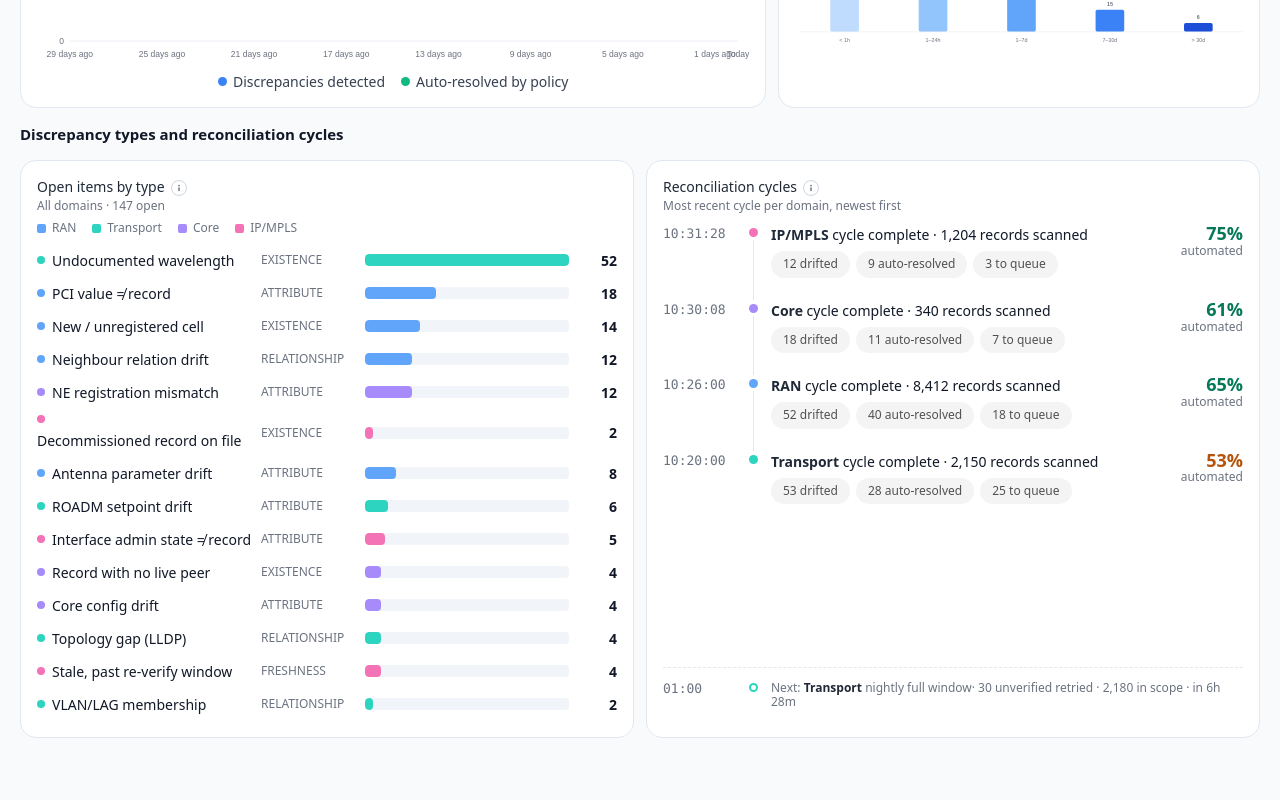
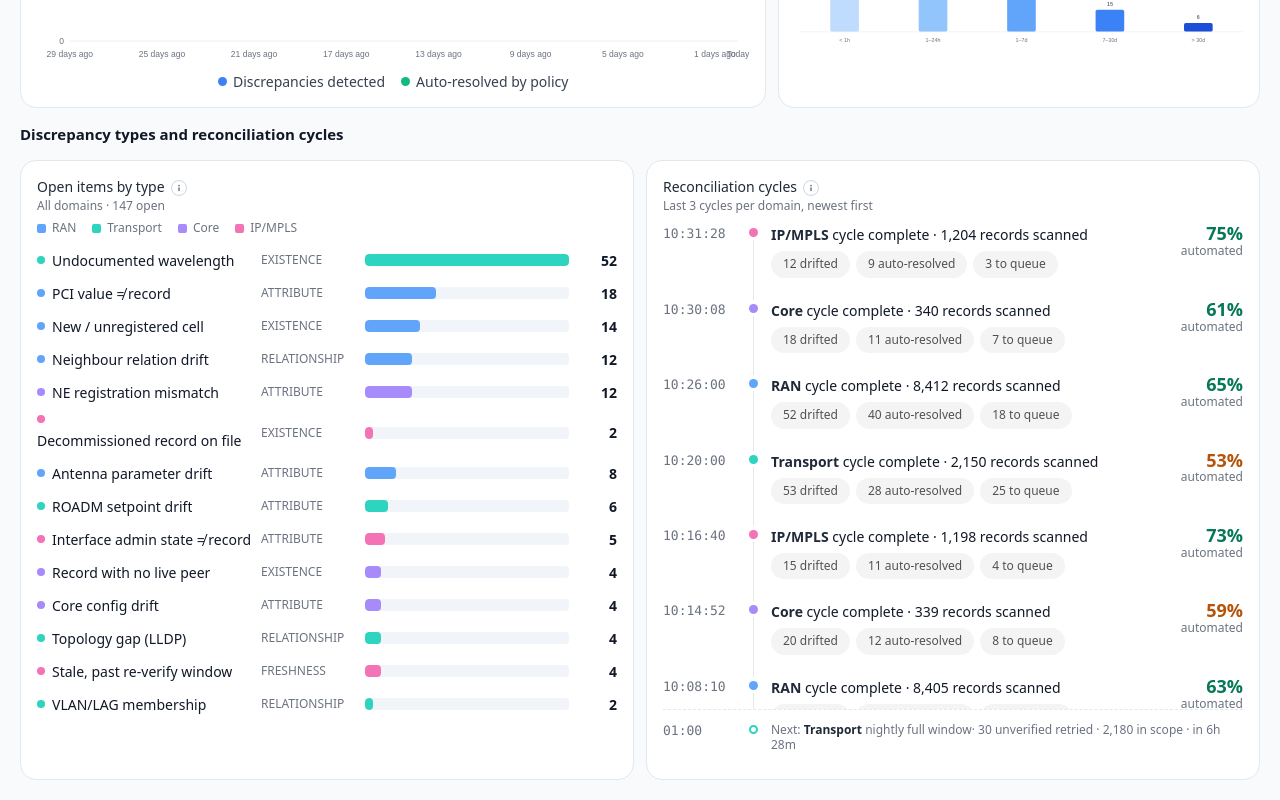
Before and after one commit to jayesh-vision/Discovery-and-Inventory, a React (Vite) app: page /discovery/insights in a window 1280 px wide. Shown: the part 2516-3316 px from the top of the page. Before the commit the page ends 3274 px from the top, so only its background shows below. Built offline with nearby package versions, Linux system fonts and the light colour scheme.

Commit message:
Discrepancy types and reconciliation cycles section has aligned

```diff
--- a/src/data/discoveryOverview.ts
+++ b/src/data/discoveryOverview.ts
@@ -116,13 +116,27 @@ export const ROOT_CAUSE_FAILURES: RootCauseFailure[] = [
     examples: ['BLR-UPF-CORE-05', 'BLR-AMF-CORE-02'], action: 'Restart NRF subscription', tag: 'NET' }
 ];
 
-/* ── Reconciliation cycles, most recent per domain ───────────────────── */
+/* ── Reconciliation cycles, most recent first ─────────────────────────
+   Each domain's own most recent cycle sits first (its exact numbers are
+   read elsewhere — DOMAIN_COVERAGE, CYCLE_ACTIVITY, RECONCILE_JOBS'
+   resultSummary, RULES' activity log — so those stay unchanged); the two
+   older cycles behind each one are real history, not filler, and let the
+   Insights "Reconciliation cycles" timeline read as an actual log instead
+   of a four-row snapshot with the card mostly empty beneath it. */
 export interface ReconcileCycleRow { domain: DomainKey; when: string; scanned: number; touchlessPct: number; drifted: number; autoResolved: number; queue: number }
 export const RECONCILE_CYCLE_ROWS: ReconcileCycleRow[] = [
   { domain: 'IPMPLS', when: '10:31:28', scanned: 1204, touchlessPct: 75, drifted: 12, autoResolved: 9, queue: 3 },
   { domain: 'Core', when: '10:30:08', scanned: 340, touchlessPct: 61, drifted: 18, autoResolved: 11, queue: 7 },
   { domain: 'RAN', when: '10:26:00', scanned: 8412, touchlessPct: 65, drifted: 52, autoResolved: 40, queue: 18 },
-  { domain: 'Transport', when: '10:20:00', scanned: 2150, touchlessPct: 53, drifted: 53, autoResolved: 28, queue: 25 }
+  { domain: 'Transport', when: '10:20:00', scanned: 2150, touchlessPct: 53, drifted: 53, autoResolved: 28, queue: 25 },
+  { domain: 'IPMPLS', when: '10:16:40', scanned: 1198, touchlessPct: 73, drifted: 15, autoResolved: 11, queue: 4 },
+  { domain: 'Core', when: '10:14:52', scanned: 339, touchlessPct: 59, drifted: 20, autoResolved: 12, queue: 8 },
+  { domain: 'RAN', when: '10:08:10', scanned: 8405, touchlessPct: 63, drifted: 58, autoResolved: 43, queue: 15 },
+  { domain: 'Transport', when: '09:58:00', scanned: 2148, touchlessPct: 51, drifted: 57, autoResolved: 27, queue: 30 },
+  { domain: 'IPMPLS', when: '09:41:15', scanned: 1201, touchlessPct: 71, drifted: 14, autoResolved: 10, queue: 4 },
+  { domain: 'Core', when: '09:38:30', scanned: 340, touchlessPct: 58, drifted: 21, autoResolved: 12, queue: 9 },
+  { domain: 'RAN', when: '08:52:44', scanned: 8398, touchlessPct: 61, drifted: 61, autoResolved: 44, queue: 17 },
+  { domain: 'Transport', when: '07:40:00', scanned: 2145, touchlessPct: 49, drifted: 60, autoResolved: 26, queue: 34 }
 ];
 export const RECONCILE_NEXT = { domain: 'Transport' as DomainKey, note: 'nightly full window', unverified: 30, inScope: 2180, eta: '6h 28m', at: '01:00' };
 
--- a/src/data/reconcileOverview.ts
+++ b/src/data/reconcileOverview.ts
@@ -127,9 +127,16 @@ export const DISTRIBUTION: UseCaseRow[] = DISCREPANCY_TYPES.map(t => ({ label: t
 export const DISTRIBUTION_TOTAL = DISTRIBUTION.reduce((a, r) => a + r.count, 0);
 
 /* same event as Insights' RECONCILE_CYCLE_ROWS — "found"/"resolved" are that
-   row's drifted/autoResolved fields under this page's own naming */
+   row's drifted/autoResolved fields under this page's own naming. Insights
+   now keeps 2 older cycles behind each domain's latest as real history, so
+   this can't map the whole array 1:1 any more — .find() picks each domain's
+   first (i.e. newest, since the array is sorted newest-first) row only. */
 export interface CycleActivity { domain: DomainKey; scanned: number; found: number; resolved: number }
-export const CYCLE_ACTIVITY: CycleActivity[] = RECONCILE_CYCLE_ROWS.map(c => ({ domain: c.domain, scanned: c.scanned, found: c.drifted, resolved: c.autoResolved }));
+const CYCLE_ACTIVITY_ORDER: DomainKey[] = ['IPMPLS', 'Core', 'RAN', 'Transport'];
+export const CYCLE_ACTIVITY: CycleActivity[] = CYCLE_ACTIVITY_ORDER.map(domain => {
+  const c = RECONCILE_CYCLE_ROWS.find(r => r.domain === domain)!;
+  return { domain, scanned: c.scanned, found: c.drifted, resolved: c.autoResolved };
+});
 
 export interface QuickLink { title: string; sub: string; icon: 'workbench' | 'scan' | 'rules' }
 const ACTIVE_RULE_COUNT = RULES.filter(r => r.status === 'Active' || r.status === 'Executing').length;
--- a/src/screens/Insights.tsx
+++ b/src/screens/Insights.tsx
@@ -78,7 +78,7 @@ const CARD_DEF: Record<string, string> = {
   'Detected vs auto-resolved, per day': 'New discrepancies found each day, and how many were closed automatically by policy without an engineer.',
   'Age of open discrepancies': 'How long the currently open discrepancies have sat unresolved — the older the bucket, the more attention it likely needs.',
   'Open items by type': 'The open backlog broken down by the specific kind of discrepancy, so the most common failure patterns stand out.',
-  'Reconciliation cycles': 'The most recently completed reconciliation run for each domain, and what’s scheduled to run next.'
+  'Reconciliation cycles': 'The last few completed reconciliation runs for each domain, newest first, and what’s scheduled to run next.'
 };
 
 const DomainDot = ({ domain }: { domain: DomainKey }) => (
@@ -514,16 +514,22 @@ export default function Insights() {
 
       <SectionTitle>Discrepancy types and reconciliation cycles</SectionTitle>
       <div className="vw-grid vw-gap-md" style={{ gridTemplateColumns: 'minmax(0, 1fr) minmax(0, 1fr)' }}>
-        <Card>
+        <Card style={{ display: 'flex', flexDirection: 'column', height: '620px' }}>
           <span className="vw-card-title-sm">Open items by type<InfoTip text={CARD_DEF['Open items by type']} label="What this list shows" /></span>
           <div className="vw-card-metric-label-sub" style={{ marginTop: '2px' }}>All domains · {DISCREPANCY_TYPES.reduce((a, r) => a + r.count, 0)} open</div>
-          <div className="row" style={{ gap: 'var(--vw-space-lg)', margin: 'var(--vw-space-sm) 0', flexWrap: 'wrap' }}>
+          <div className="row" style={{ gap: 'var(--vw-space-lg)', margin: 'var(--vw-space-sm) 0', flexWrap: 'wrap', flexShrink: 0 }}>
             {DOMAIN_KEYS.map(d => (
               <span key={d} className="row vw-items-center vw-card-metric-label-sub" style={{ gap: '6px' }}>
                 <span style={{ width: 9, height: 9, borderRadius: 2, background: DOMAIN_HEX[d] }} />{DOMAIN_LABEL[d]}
               </span>
             ))}
           </div>
+          {/* the two cards in this row hold very differently-sized real
+              content (a fixed 14-row type list vs. a growing cycle history) —
+              a shared fixed card height with this list scrolling internally,
+              same idiom as the Location map's site-list panel, keeps both
+              card borders aligned regardless of how either side's data grows */}
+          <div style={{ flex: '1 1 auto', minHeight: 0, overflowY: 'auto' }}>
             {DISCREPANCY_TYPES.map(r => (
               <button key={r.label} className="row vw-items-center is-drill" style={{ gap: 'var(--vw-space-sm)', padding: '6px 0', width: '100%', textAlign: 'left', border: 0, background: 'none' }}
                 title={`View ${r.label} (${DOMAIN_LABEL[r.domain]})`}
@@ -539,15 +545,15 @@ export default function Insights() {
                 <span className="num" style={{ width: '2.5rem', textAlign: 'right', flexShrink: 0, fontWeight: 600 }}>{r.count}</span>
               </button>
             ))}
+          </div>
         </Card>
 
-        <Card style={{ display: 'flex', flexDirection: 'column' }}>
+        <Card style={{ display: 'flex', flexDirection: 'column', height: '620px' }}>
           <span className="vw-card-title-sm">Reconciliation cycles<InfoTip text={CARD_DEF['Reconciliation cycles']} label="What this timeline shows" /></span>
-          <div className="vw-card-metric-label-sub" style={{ marginTop: '2px' }}>Most recent cycle per domain, newest first</div>
-          <div className="grow" style={{ display: 'flex', flexDirection: 'column', justifyContent: 'space-between' }}>
-          <div>
+          <div className="vw-card-metric-label-sub" style={{ marginTop: '2px' }}>Last 3 cycles per domain, newest first</div>
+          <div style={{ flex: '1 1 auto', minHeight: 0, overflowY: 'auto' }}>
             {RECONCILE_CYCLE_ROWS.map((c, i) => (
-              <div key={c.domain} className="is-click" tabIndex={0} onClick={() => setDrawer({ kind: 'cycle', row: c })}
+              <div key={`${c.domain}-${c.when}`} className="is-click" tabIndex={0} onClick={() => setDrawer({ kind: 'cycle', row: c })}
                 onKeyDown={e => { if (e.key === 'Enter' || e.key === ' ') { e.preventDefault(); setDrawer({ kind: 'cycle', row: c }); } }}
                 aria-label={`View ${DOMAIN_LABEL[c.domain]} cycle details`}
                 style={{ display: 'grid', gridTemplateColumns: '4.5rem 20px 1fr auto', columnGap: 'var(--vw-space-sm)', alignItems: 'flex-start', padding: '11px 0' }}>
@@ -571,7 +577,7 @@ export default function Insights() {
               </div>
             ))}
           </div>
-            <div style={{ display: 'grid', gridTemplateColumns: '4.5rem 20px 1fr', columnGap: 'var(--vw-space-sm)', alignItems: 'flex-start', padding: '11px 0', borderTop: '1px dashed var(--vw-color-slate-200)' }}>
+          <div style={{ display: 'grid', gridTemplateColumns: '4.5rem 20px 1fr', columnGap: 'var(--vw-space-sm)', alignItems: 'flex-start', padding: '11px 0', borderTop: '1px dashed var(--vw-color-slate-200)', flexShrink: 0 }}>
             <span className="mono vw-card-metric-label-sub" style={{ paddingTop: '2px' }}>{RECONCILE_NEXT.at}</span>
             <span style={{ position: 'relative', alignSelf: 'stretch' }}>
               <span style={{
@@ -582,7 +588,6 @@ export default function Insights() {
             <div className="vw-card-metric-label-sub" style={{ paddingTop: '2px' }}>
               Next: <b style={{ color: 'var(--vw-color-gray-800)' }}>{DOMAIN_LABEL[RECONCILE_NEXT.domain]}</b> {RECONCILE_NEXT.note}
               · {RECONCILE_NEXT.unverified} unverified retried · {RECONCILE_NEXT.inScope.toLocaleString('en-IN')} in scope · in {RECONCILE_NEXT.eta}
-              </div>
             </div>
           </div>
         </Card>
```
Also changed, not shown: tmp_cycles_fill.png (added). Lines whose indentation alone changed are shown as unchanged.
